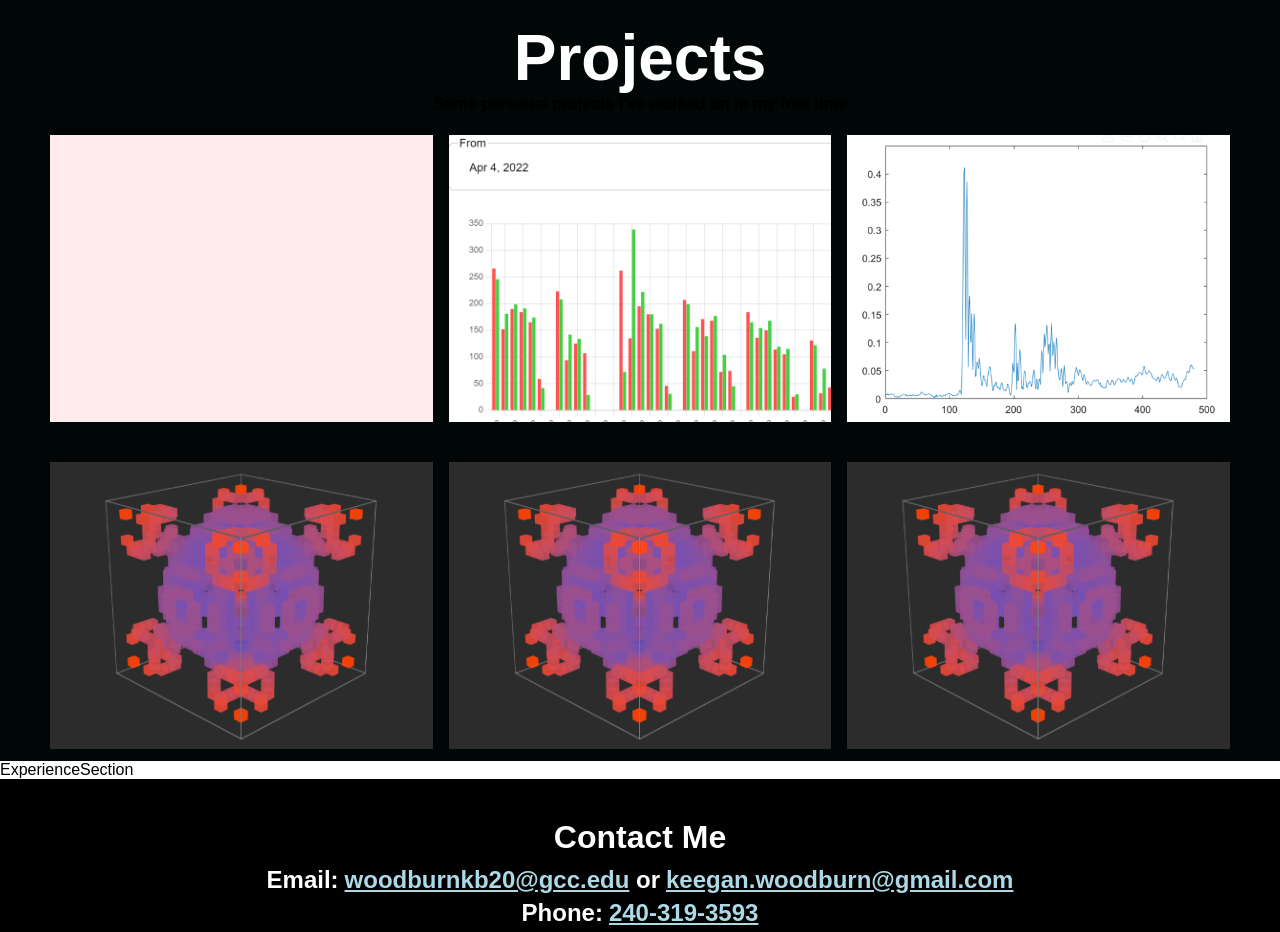
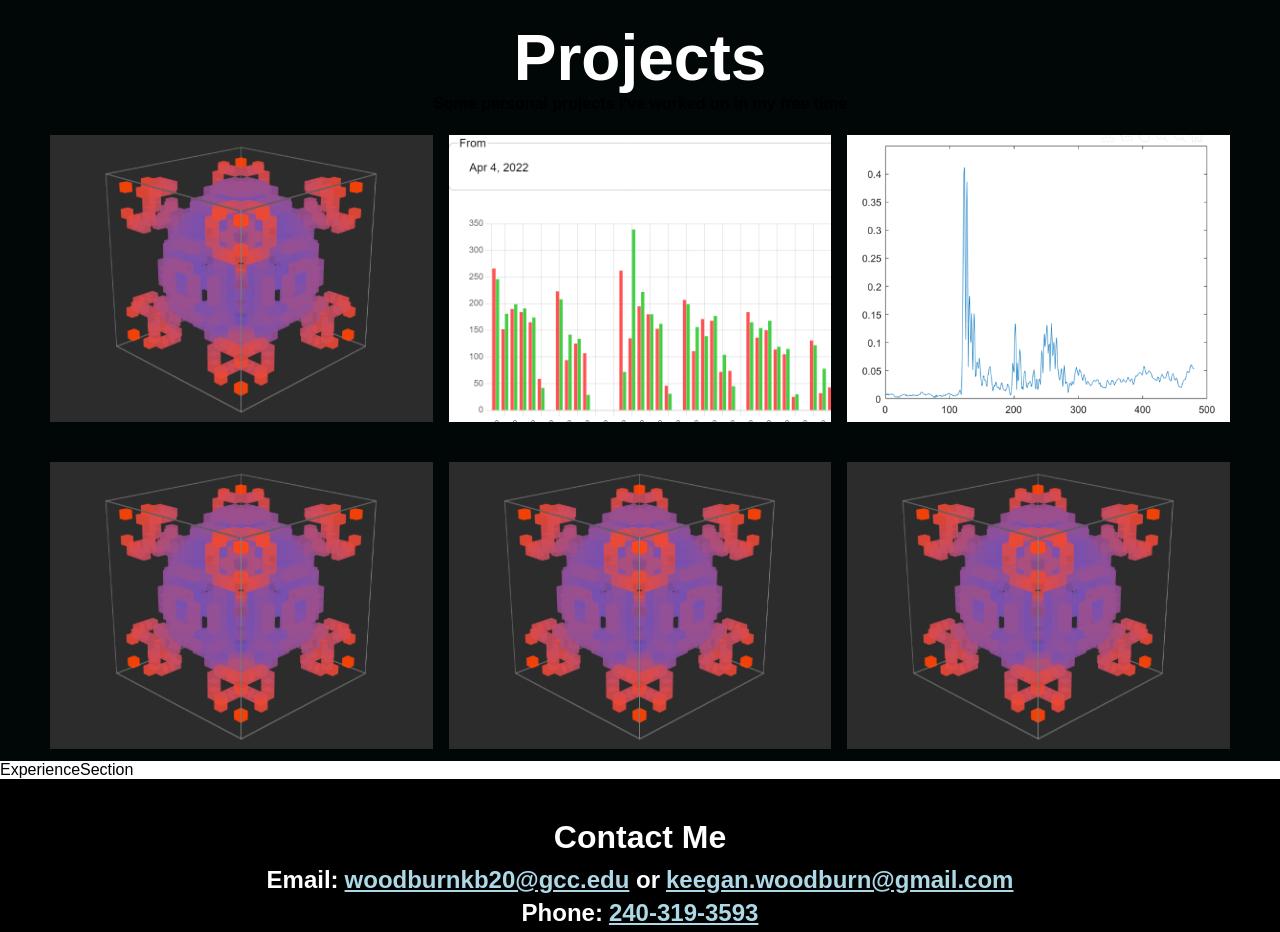
Before and after one commit to TheDeafOne/portfolio, a React (Create React App) app: page / in a window 1280 px wide. Shown: the part 3000-3932 px from the top of the page. Built offline with nearby package versions, Linux system fonts and the light colour scheme.

Commit message:
testing use of card over temp div

```diff
--- a/src/components/ProjectsSection/index.js
+++ b/src/components/ProjectsSection/index.js
@@ -23,7 +23,7 @@ const Projects = () => {
     // refs really aren't the best way to go about this but for testing's sake we'll use them
     const modalRef = useRef(null);
     const modalContRef = useRef(null);
-    const transitionRef = useRef(null);
+    // const transitionRef = useRef(null);
 
     const handleProjectModal = (e) => {
         e.preventDefault();
@@ -53,26 +53,24 @@ const Projects = () => {
         transY = Math.round(mProps.height / 2 + mProps.top - trigProps.top - trigProps.height / 2);
 
         // translate button to the center of the screen;
+        trig.style.zIndex = '10';
         trig.style.transform = `translate(${transX}px, ${transY}px)`;
         trig.style.webkitTransform = `translate(${transX}px, ${transY}px)`;
+        // trig.style.transform = `scale('${scaleX}', '${scaleY}')`
+        trig.style.transform = `scale('2')`;
 
+        trig.style.webkitTransform = `scale('${scaleX}', '${scaleY}')`
+
+        console.log(`scaling to: ${scaleX}, ${scaleY}`);
         // expand temp div to same size as the modal
-        const fakeDiv = transitionRef.current;
-        fakeDiv.style.transform = `scale('${scaleX}', '${scaleY}')`
-        fakeDiv.style.webkitTransform = `scale('${scaleX}', '${scaleY}')`
-        console.log(`scaling to: ${scaleX}, ${scaleY}`);
-        console.log(fakeDiv);
+        // const fakeDiv = transitionRef.current;
+        // console.log(fakeDiv);
 
         setTimeout(() => {
-            openModal(modal, fakeDiv);
+            setIsOpen(isOpen ? isOpen : !isOpen);
         }, 400);
     };
 
-    const openModal = (modal, fakeDiv) => {
-        setIsOpen(isOpen ? isOpen : !isOpen);
-        // once transitioned either way, hide the content/fakeDiv
-        // fakeDiv.style.opacity = 0;
-    };
 
   return (
     <ProjectsContainer id="projects">
@@ -89,7 +87,7 @@ const Projects = () => {
                         An application for visualizing and manipulating cellular automata in three dimensions
                     </ProjectP>
                 </ProjectInfo>
-                <ModalTransitionDiv ref={transitionRef}/>
+                {/* <ModalTransitionDiv ref={transitionRef}/> */}
             </ProjectCard>
             <ProjectCard>
                 <ProjectImage src={RSnail} />
```
